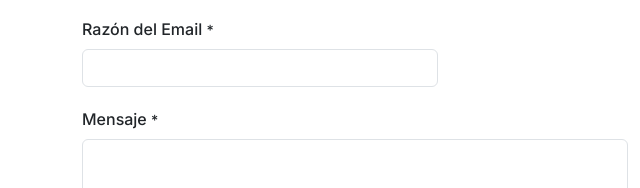
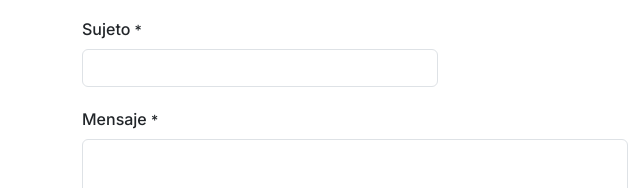
Before and after one commit to flaviog3000/cipla.1, a plain HTML site: page contactenos.html in a window 1280 px wide. Shown: the part 462-650 px from the top of the page, 0-640 px from the left. Drawn offline with Linux system fonts and the light colour scheme; a web font is replaced by a local one.

Commit message:
Add files via upload

```diff
--- a/contactenos.html
+++ b/contactenos.html
@@ -157,7 +157,7 @@
 										<div class="w-100"></div>
 
 										<div class="col-md-8 form-group">
-											<label for="template-contactform-subject">Razón del Email <small>*</small></label>
+											<label for="template-contactform-subject">Sujeto <small>*</small></label>
 											<input type="text" id="template-contactform-subject" name="subject" value="" class="required form-control">
 										</div>
 
```
